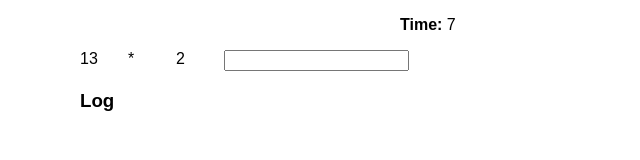
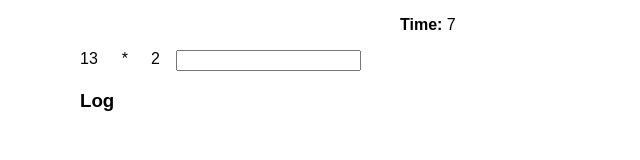
Before and after one commit to hoffmanc/mental-math, a React (Create React App) app: page / in a window 1280 px wide. Shown: the top 160 px of the page, without its empty margins (0-640 px from the left). Built offline with nearby package versions, Linux system fonts and the light colour scheme.

Commit message:
fix formatting

```diff
--- a/src/App.css
+++ b/src/App.css
@@ -18,7 +18,9 @@ li em.bad {
 }
 
 .operand1, .operand2, .operator {
-  width: 3em;
+  width: 1em;
+  text-align: right;
+  margin-right: 1em;
   float: left;
 }
 
--- a/src/LogEntries.js
+++ b/src/LogEntries.js
@@ -9,7 +9,11 @@ class LogEntries extends Component {
         <em className={entry.timeTaken > 5 ? "bad" : ""}>
           {entry.timeTaken}s:
         </em>
-        {entry.operand1} * {entry.operand2} = {entry.answer}
+        <div className="operand1">{entry.operand1}</div>
+        <div className="operator">*</div>
+        <div className="operand2">{entry.operand2}</div>
+        =
+        {entry.answer}
       </li>
     )
     return (
```
